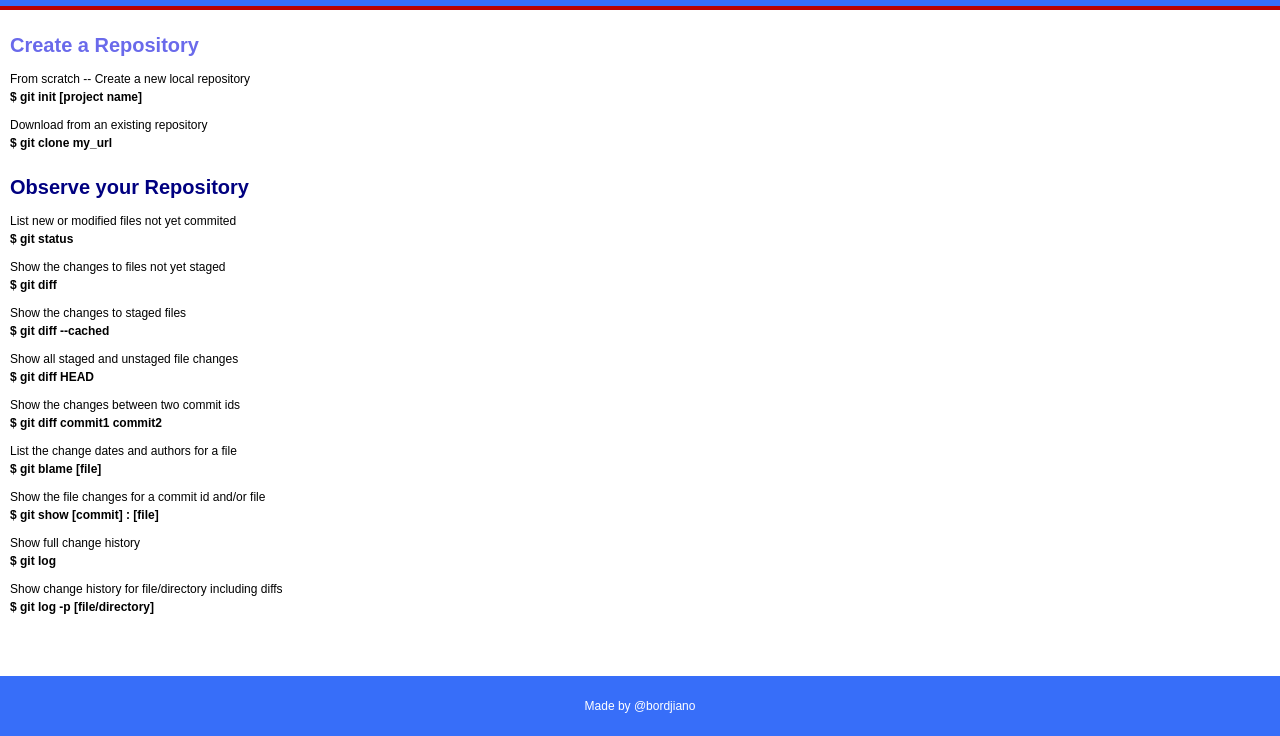
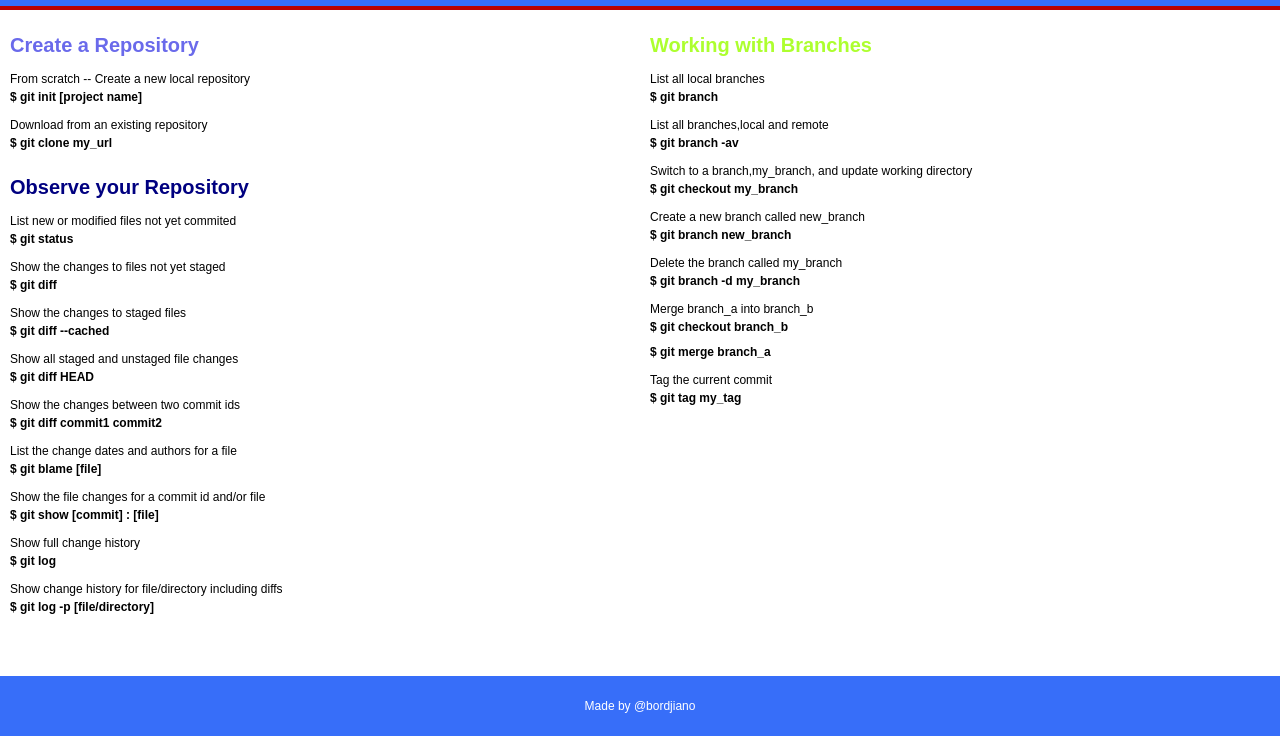
Before and after one commit to Bordjiano/TZRP_WebDev, a plain HTML site: page html/git_commands.html in a window 1280 px wide. Shown: the part 64-800 px from the top of the page. Drawn offline with Linux system fonts and the light colour scheme.

Commit message:
Working with Branches

```diff
--- a/html/git_commands.html
+++ b/html/git_commands.html
@@ -73,6 +73,38 @@
             <div class="command">$ git log -p [file/directory]</div>
           </div>
         </div>
+        <div class="column">
+          <h2 class="info_h2 color-salat">Working with Branches</h2>
+          <div class="block_command">
+            <div class="command_info">List all local branches</div>
+            <div class="command">$ git branch</div>
+          </div>
+          <div class="block_command ">
+            <div class="command_info">List all branches,local and remote</div>
+            <div class="command">$ git branch -av</div>
+          </div>
+          <div class="block_command">
+            <div class="command_info">Switch to a branch,my_branch, and update working directory</div>
+            <div class="command">$ git checkout my_branch</div>
+          </div>
+          <div class="block_command ">
+            <div class="command_info">Create a new branch called new_branch</div>
+            <div class="command">$ git branch new_branch</div>
+          </div>
+          <div class="block_command">
+            <div class="command_info">Delete the branch called my_branch</div>
+            <div class="command">$ git branch -d my_branch</div>
+          </div>
+          <div class="block_command ">
+            <div class="command_info">Merge branch_a into branch_b</div>
+            <div class="command few_command">$ git checkout branch_b</div>
+            <div class="command">$ git merge branch_a</div>
+          </div>
+          <div class="block_command ">
+            <div class="command_info">Tag the current commit</div>
+            <div class="command">$ git tag my_tag</div>
+          </div>
+        </div>
 
     </div>
   </div>
```
